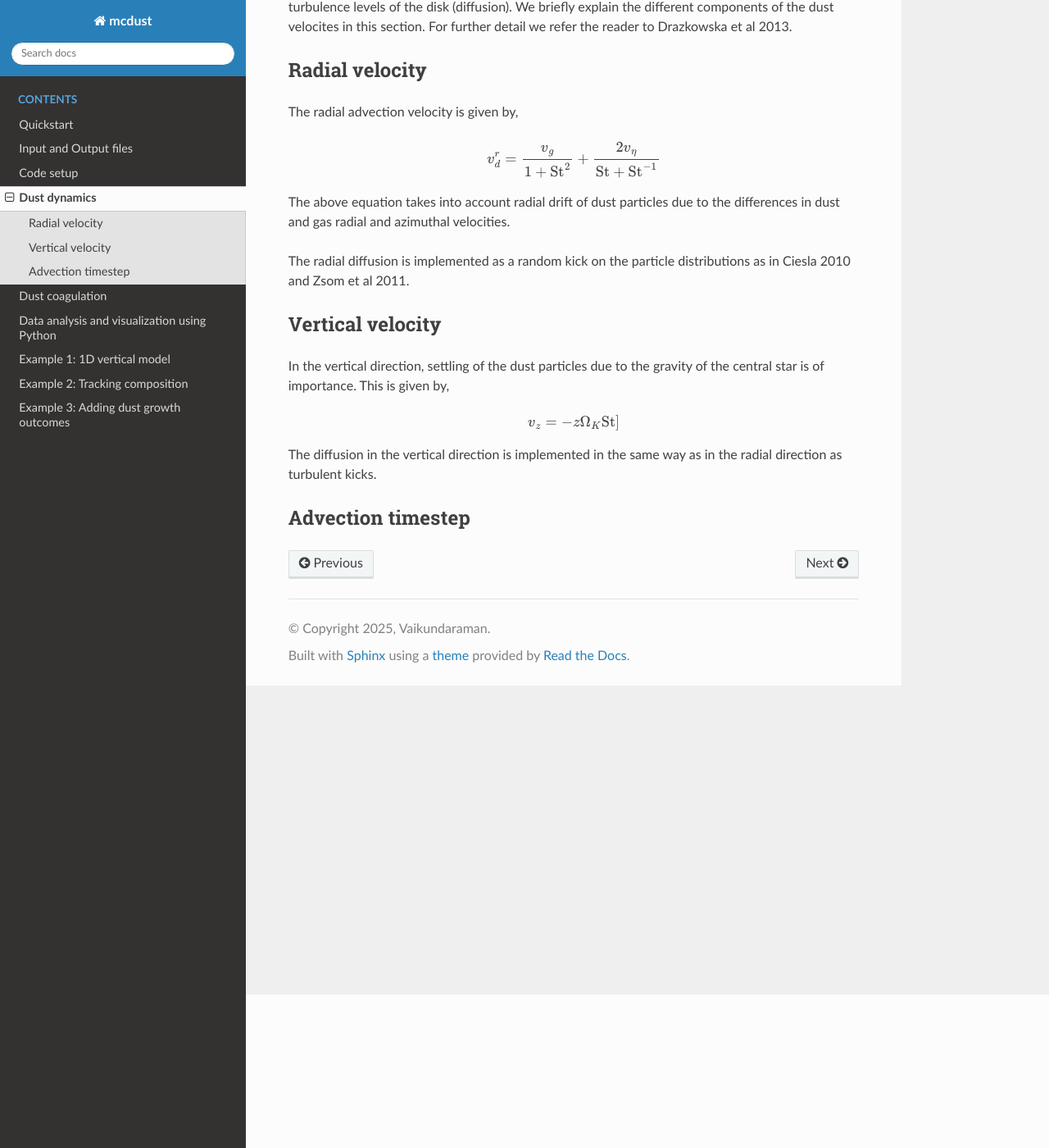
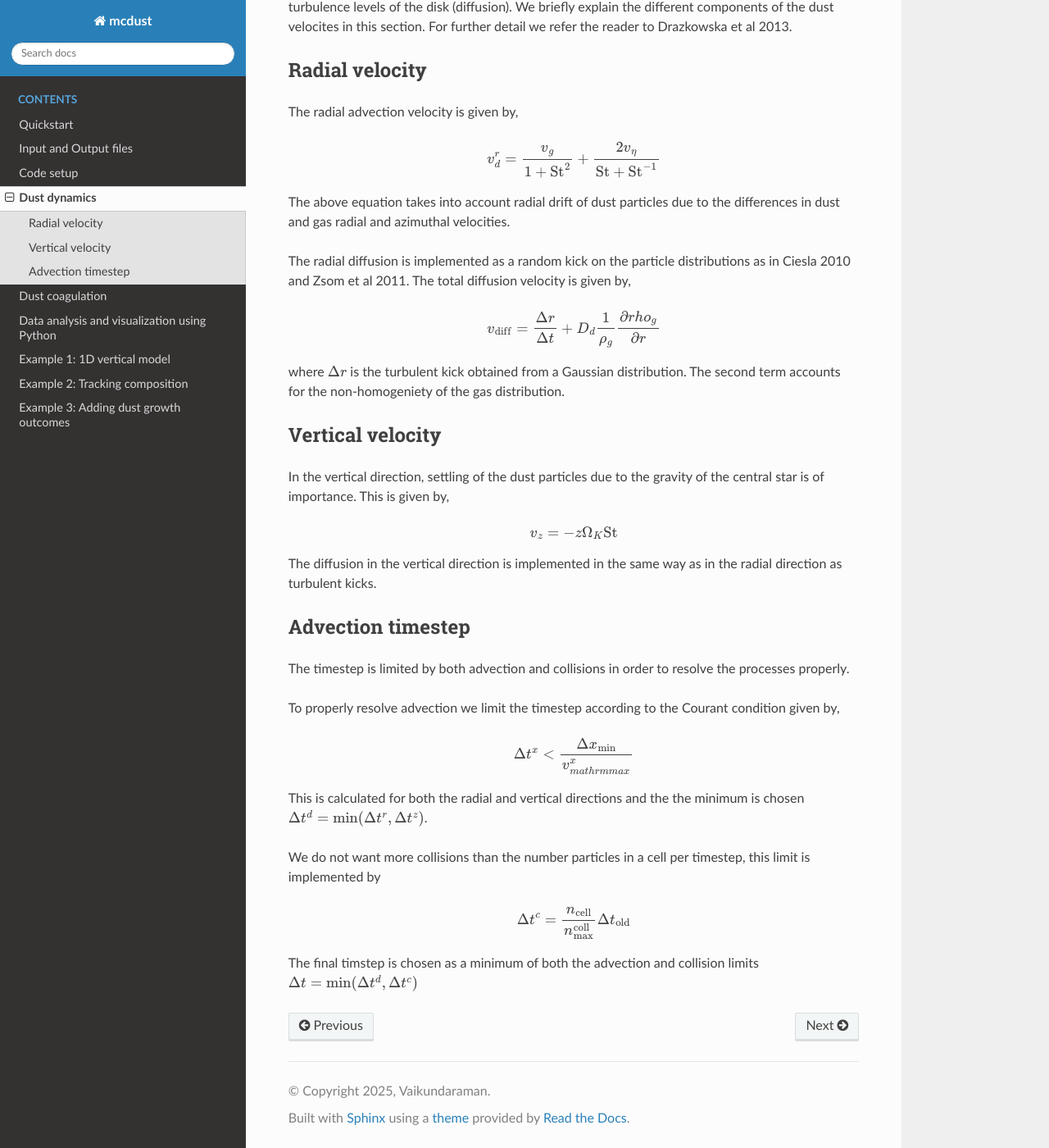
Before and after one commit to vicky1997/docs_test, a Sphinx documentation site: the page built from docs/source/dustdynamics.rst, in a window 1280 px wide and 1400 px high, scrolled down 187 px. Shown: the whole window at 82% size. Built offline with Sphinx 7.4.7 and the Read the Docs theme 3.1.0, drawn with Linux system fonts in a browser that asks for light colours.

Commit message:
dustdyanmcisdraft1

```diff
--- a/docs/source/dustdynamics.rst
+++ b/docs/source/dustdynamics.rst
@@ -16,6 +16,13 @@ The radial advection velocity is given by,
 The above equation takes into account radial drift of dust particles due to the differences in dust and gas radial and azimuthal velocities.
 
 The radial diffusion is implemented as a random kick on the particle distributions as in Ciesla 2010 and Zsom et al 2011.
+The total diffusion velocity is given by,
+
+.. math::
+
+    v_{\mathrm{diff}} = \frac{\Delta r}{\Delta t} + D_d\frac{1}{\rho_g}\frac{\partial rho_g}{\partial r}
+
+where :math:`\Delta r` is the turbulent kick obtained from a Gaussian distribution. The second term accounts for the non-homogeniety of the gas distribution.
 
 Vertical velocity
 +++++++++++++++++
@@ -23,9 +30,27 @@ In the vertical direction, settling of the dust particles due to the gravity of
 
 .. math::
 
-    v_z = -z\Omega_K \mathrm{St}]
+    v_z = -z\Omega_K \mathrm{St}
 
 The diffusion in the vertical direction is implemented in the same way as in the radial direction as turbulent kicks.
 
 Advection timestep
 ++++++++++++++++++
+
+The timestep is limited by both advection and collisions in order to resolve the processes properly.
+
+To properly resolve advection we limit the timestep according to the Courant condition given by,
+
+.. math::
+
+    \Delta t^x \lt \frac{\Delta x_{\mathrm{min}}}{v^x_{mathrm{max}}}
+
+This is calculated for both the radial and vertical directions and the the minimum is chosen :math:`\Delta t^d = \mathrm{min}(\Delta t^r, \Delta t^z)`.
+
+We do not want more collisions than the number particles in a cell per timestep, this limit is implemented by
+
+.. math::
+
+    \Delta t^c = \frac{n_{\mathrm{cell}}}{n_{\mathrm{max}}^{\mathrm{coll}}} \Delta t_{\mathrm{old}}
+
+The final timstep is chosen as a minimum of both the advection and collision limits :math:`\Delta t = \mathrm{min}(\Delta t^d, \Delta t^c)`
```
